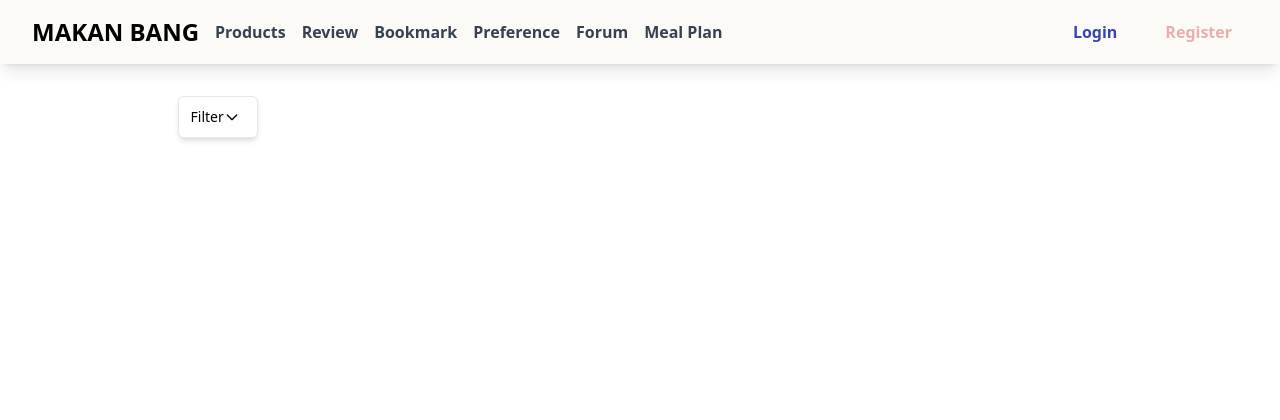
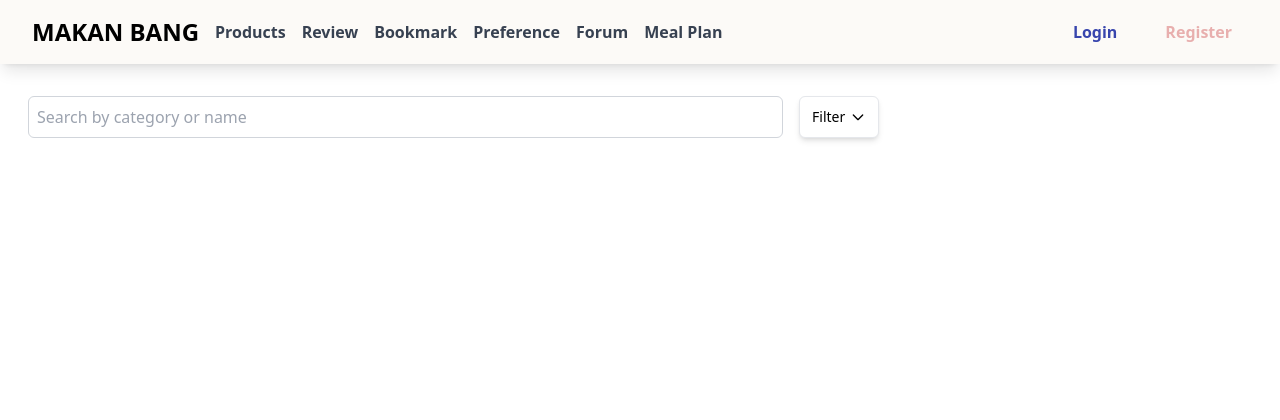
Before and after one commit to PBP7/makan-bang, a Django app: template katalog/templates/katalog.html in a window 1280 px wide. Shown: the top 420 px of the page. Run offline with Django 5.2, Linux system fonts and the light colour scheme; the template is opened without the code that fills it, so the values that code supplies are empty; some libraries are stand-ins or nearby versions.

Commit message:
done tahap 2 fix

```diff
--- a/katalog/templates/katalog.html
+++ b/katalog/templates/katalog.html
@@ -1,4 +1,3 @@
-
 {% extends 'base.html' %}
 {% load static %}
 
@@ -16,10 +15,12 @@
         <!-- Search Bar and Filter Button Container -->
         <div class="flex flex-col md:flex-row w-full justify-between items-center space-y-4 md:space-y-0 md:space-x-4">
             <div class="flex w-full md:w-3/4 space-x-4">
+                <input type="text" id="searchBar" placeholder="Search by category or name"
+                       class="border border-gray-300 rounded-md p-2 w-full md:w-5/6 hover:border-indigo-700"
+                       oninput="debouncedFilterProducts(this.value)">
 
-                       <div class="flex space-x-2 md:justify-end w-full md:w-1/4">
                        <div class="relative">
-                            <button id="filterButton" class="bg-white border text-black font-medium py-2 px-3 text-sm rounded-md shadow-md transition duration-300 ease-in-out transform hover:-translate-y-1 hover:scale-105 w-20 h-[42px] flex items-center ">
+                        <button id="filterButton" class="bg-white border text-black font-medium py-2 px-3 text-sm rounded-md shadow-md transition duration-300 ease-in-out transform hover:-translate-y-1 hover:scale-105 w-20 h-[42px] flex items-center justify-between">
                             <span>Filter</span>
                             <svg xmlns="http://www.w3.org/2000/svg" fill="none" viewBox="0 0 24 24" stroke-width="2" stroke="currentColor" class="w-4 h-4">
                                 <path stroke-linecap="round" stroke-linejoin="round" d="M19 9l-7 7-7-7" />
@@ -27,19 +28,21 @@
                         </button>
 
                         <!-- Dropdown menu (hidden by default) -->
-                            <div id="filterDropdown" class="hidden absolute left-0 mt-2 w-48 bg-white border border-gray-300 rounded-lg shadow-lg z-50 ">
+                        <div id="filterDropdown" class="hidden absolute right-0 mt-2 w-48 bg-white border border-gray-300 rounded-lg shadow-lg z-50">
                             <a href="#" class="block px-4 py-2 text-gray-700 hover:bg-gray-100" onclick="filterByPrice('lowest')">Lowest Price</a>
                             <a href="#" class="block px-4 py-2 text-gray-700 hover:bg-gray-100" onclick="filterByPrice('highest')">Highest Price</a>
                         </div>
                     </div>
 
+            </div>
+
+            <div class="flex space-x-2 md:justify-end w-full md:w-1/4">
                 {% if user.username == "Admin" or user.username == "admin" %}
                 <button onclick="showModal()"
                     class="bg-white border text-black font-medium py-2 px-3 text-sm rounded-md shadow-md transition duration-300 ease-in-out transform hover:-translate-y-1 hover:scale-105">
                     + Add Product
                 </button>
                 {% endif %}
-                    </div>
 
                 {% if user.username != "Admin" and user.username != "admin" and user.is_authenticated %}
                 <button class="bg-white border text-black font-medium py-2 px-3 text-sm rounded-md shadow-md transition duration-300 ease-in-out transform hover:-translate-y-1 hover:scale-105">
@@ -355,6 +358,15 @@
         return div;
     }
 
+    // Add this event listener to the search input
+    document.getElementById('searchBar').addEventListener('input', function(e) {
+        const searchTerm = e.target.value.trim();
+        if (searchTerm.length > 0) {
+            searchProducts(searchTerm);
+        } else {
+            refreshProductEntries();
+        }
+    });
 
     function addProductEntry(event) {
         event.preventDefault();
```
Lines whose indentation alone changed are shown as unchanged.
